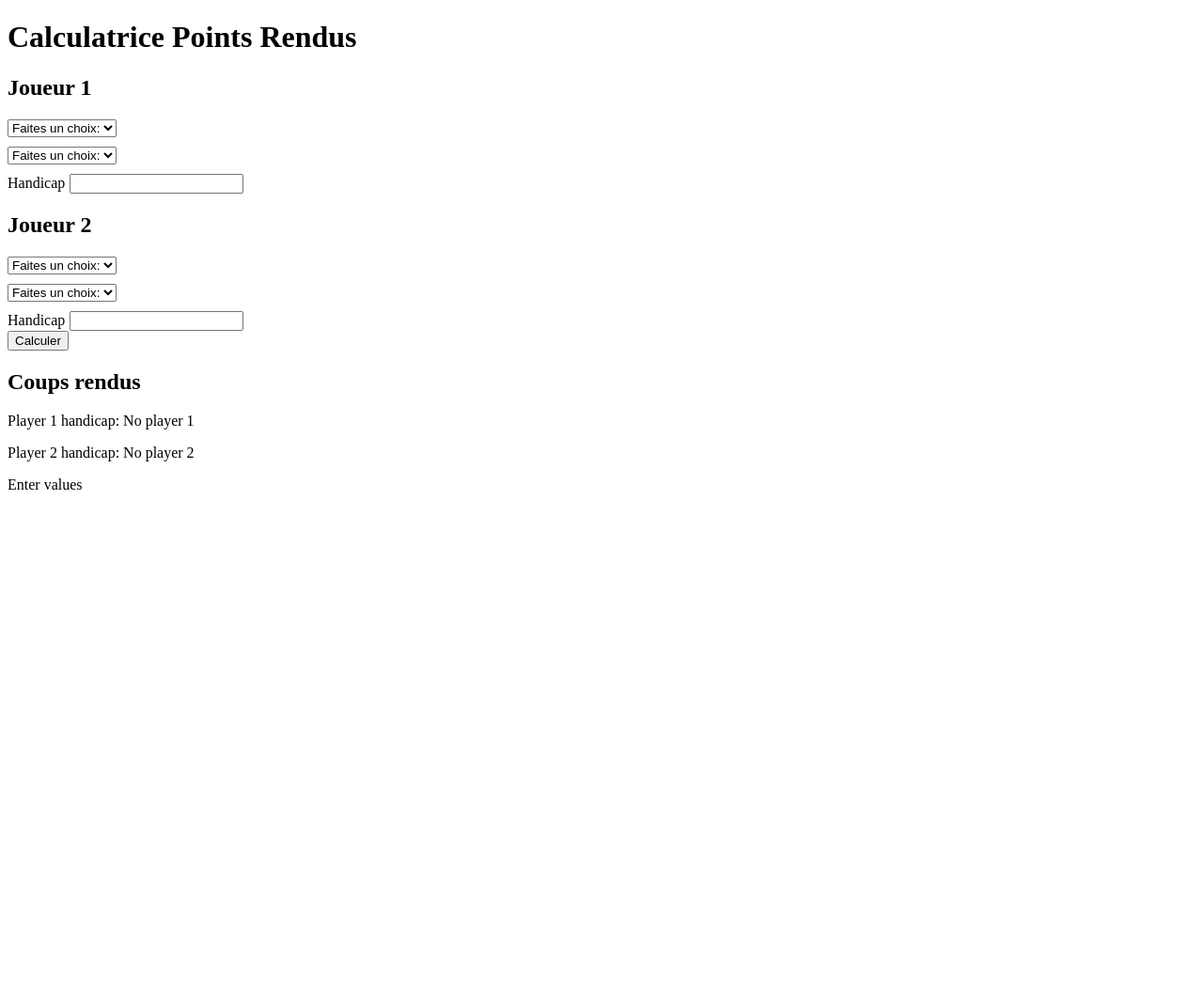
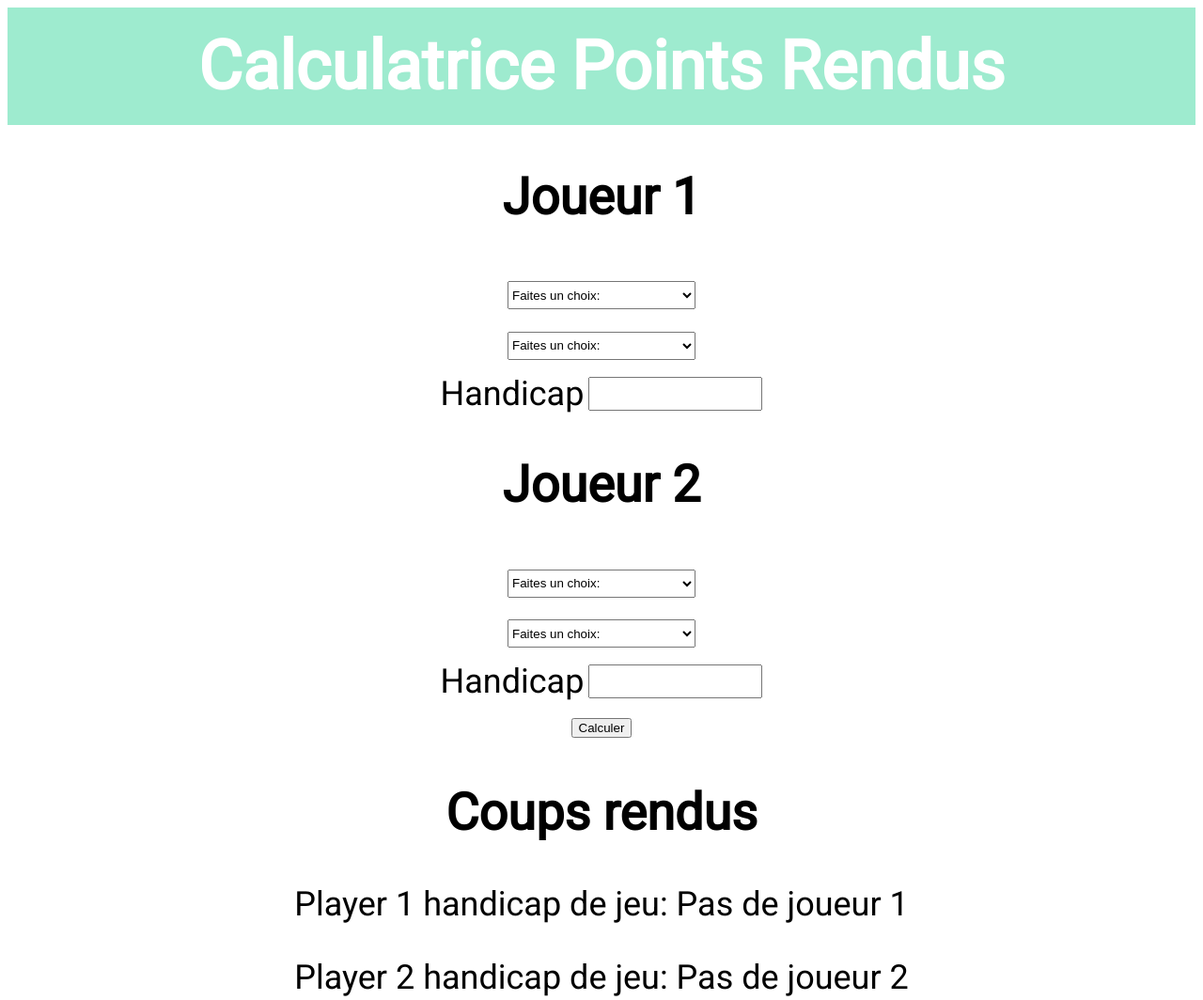
Before and after one commit to evansnicholas/golf-calculator, a plain HTML site: page index.html in a window 1280 px wide. Shown: the top 1064 px of the page at 94% size. Before the commit the page ends 800 px from the top, so only its background shows below. Drawn offline with nearby package versions, Linux system fonts and the light colour scheme.

Commit message:
some styling.

```diff
--- a/index.html
+++ b/index.html
@@ -2,6 +2,45 @@
 <html>
 
 <head>
+  <link rel="preconnect" href="https://fonts.googleapis.com">
+  <link rel="preconnect" href="https://fonts.gstatic.com" crossorigin>
+  <link href="https://fonts.googleapis.com/css2?family=Roboto&display=swap" rel="stylesheet">
+  <style>
+    body {
+      font-family: 'Roboto', sans-serif;
+      text-align: center;
+      font-size: 36px;
+    }
+
+    select {
+      width: 200px;
+      height: 30px;
+    }
+
+    h1 {
+      margin: 0px;
+      background-color: #9EEBCF;
+      padding-top: 20px;
+      padding-bottom: 20px;
+      color: white;
+    }
+
+    div.input {
+      display: flex;
+      align-items: center;
+      padding-top: 5px;
+    }
+
+    input {
+      height: 30px;
+    }
+
+    div.form {
+      display: flex;
+      flex-direction: column;
+      align-items: center;
+    }
+  </style>
   <script type="module">
     import { h, Component, render } from 'https://unpkg.com/preact?module';
 
@@ -76,31 +115,47 @@
 
       }
 
+      formatCoupsRendus = (shots) => {
+        if (shots === undefined || shots === null) {
+          return 'Pas de joueurs';
+        }
+        if (shots === 0) {
+          return 'Pas de coups rendus';
+        }
+        const player = shots > 0 ? '2' : '1';
+        return `Joueur ${player} rends ${Math.abs(shots)} coups`;
+      }
+
       render() {
         console.log(this.state);
 
         return (
           h('div', null,
-            h('h1', null, 'Calculatrice Points Rendus'),
+            h('div', { class: 'title' },
+              h('h1', null, 'Calculatrice Points Rendus')),
             h('form', null,
+              h('div', { class: 'form' },
                 h('h2', null, 'Joueur 1'),
                 h('div', { style: 'padding-bottom:10px' },
                   h('select', { onChange: (e) => this.selectPlayerGender(e, 1) },
                     h('option', { disabled: "disabled", selected: "selected" }, 'Faites un choix:'),
                     h('option', { value: 'm' }, 'Homme'),
-                  h('option', { value: 'w' }, 'Femme'))),
+                    h('option', { value: 'w' }, 'Femme'))
+                ),
                 h('div', { style: 'padding-bottom:10px' },
                   h('select', { onChange: (e) => this.selectPlayerTees(e, 1) },
                     h('option', { disabled: "disabled", selected: "selected" }, 'Faites un choix:'),
                     h('option', { value: 'y' }, 'Jaune'),
                     h('option', { value: 'b' }, 'Bleu'),
                     h('option', { value: 'r' }, 'Rouge'))),
+                h('div', { class: 'input' },
                   h('label', { for: 'handicap', style: 'padding-right:5px' }, 'Handicap'),
                   h('input', {
                     id: 'handicap',
                     type: "text",
                     value: this.state.value,
-                onInput: (e) => this.onInput(e, 1) }),
+                    onInput: (e) => this.onInput(e, 1)})
+                ),
                 h('h2', null, 'Joueur 2'),
                 h('div', { style: 'padding-bottom:10px' },
                   h('select', { onChange: (e) => this.selectPlayerGender(e, 2) },
@@ -113,18 +168,21 @@
                     h('option', { value: 'y' }, 'Jaune'),
                     h('option', { value: 'b' }, 'Bleu'),
                     h('option', { value: 'r' }, 'Rouge'))),
+                h('div', { class: 'input' },
                   h('label', { for: 'handicap', style: 'padding-right:5px' }, 'Handicap'),
                   h('input', {
                     id: 'handicap',
                     type: "text",
                     value: this.state.value,
-                onInput: (e) => this.onInput(e, 2) }),
+                    onInput: (e) => this.onInput(e, 2) })
+                )
+              )
             ),
             h('button', { onClick: this.calculate }, 'Calculer'),
             h('h2', null, 'Coups rendus'),
-            h('p', null, `Player 1 handicap: ${this.state.p1H ?? 'No player 1'}`),
-            h('p', null, `Player 2 handicap: ${this.state.p2H ?? 'No player 2'}`),
-            h('p', null, this.state.shots ?? 'Enter values')
+            h('p', null, `Player 1 handicap de jeu: ${this.state.p1H ?? 'Pas de joueur 1'}`),
+            h('p', null, `Player 2 handicap de jeu: ${this.state.p2H ?? 'Pas de joueur 2'}`),
+            h('p', null, this.formatCoupsRendus(this.state.shots))
           )
         );
       }
```
Lines whose indentation alone changed are shown as unchanged.
